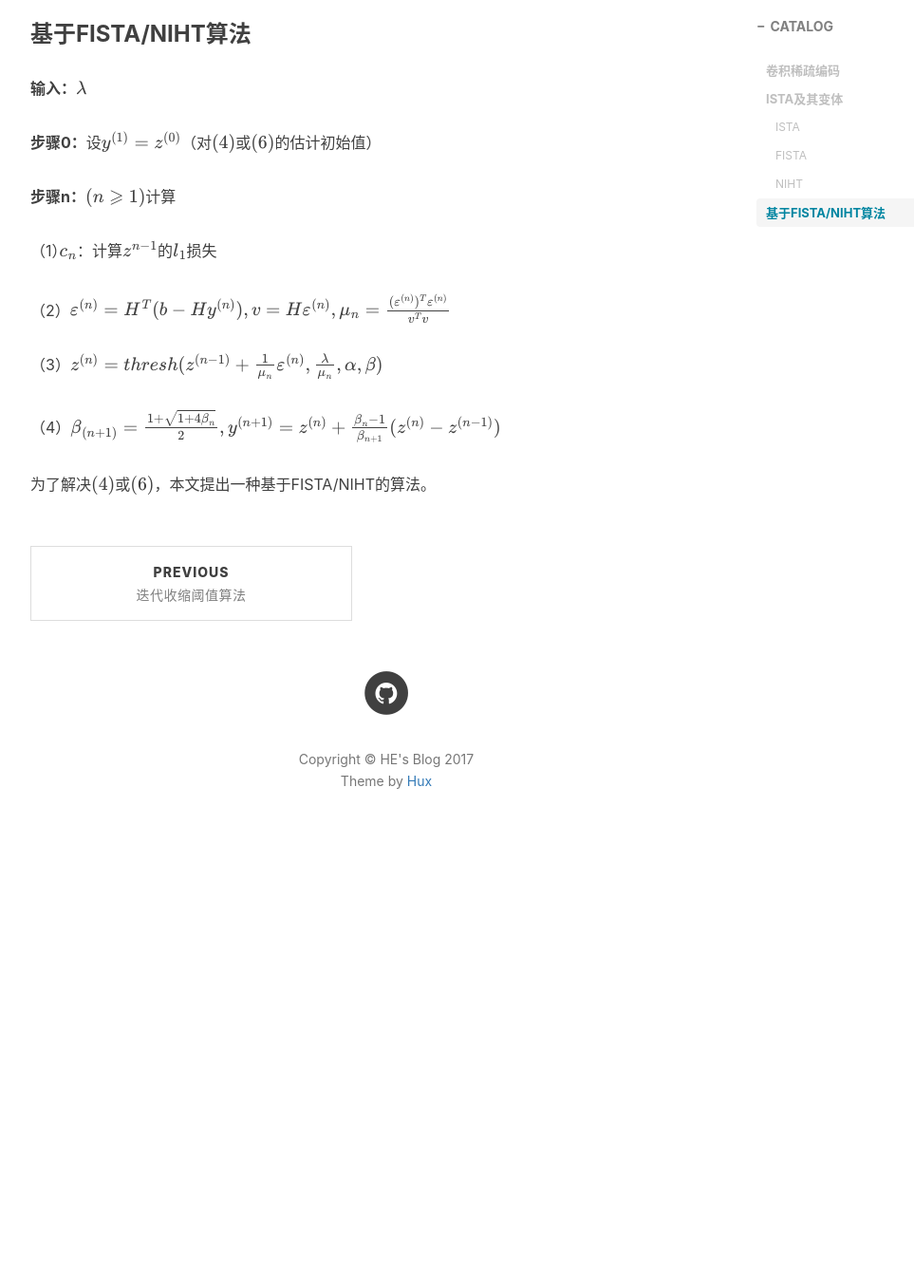
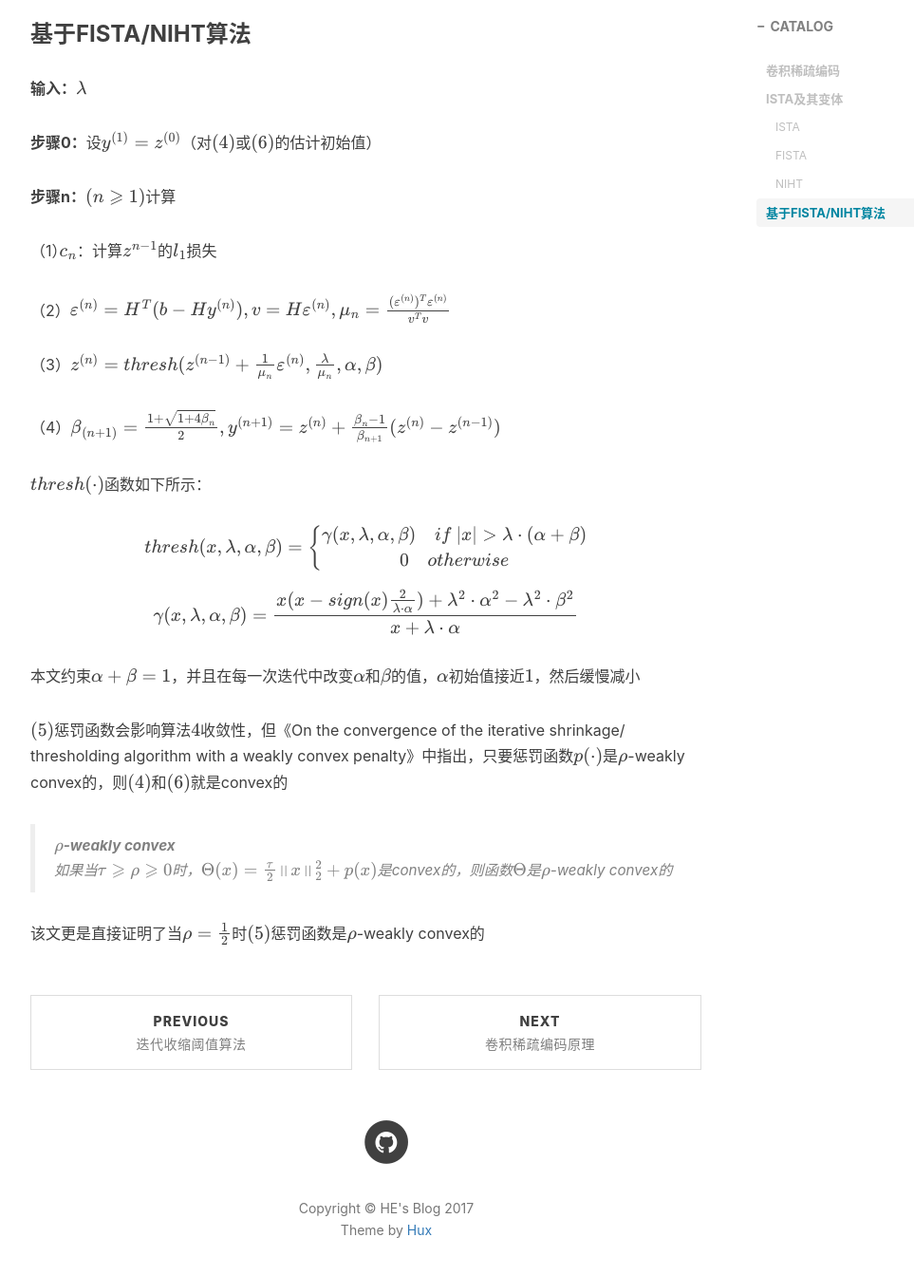
Before and after one commit to HeWenjie/HeWenjie.github.io, a Jekyll site: the page built from _posts/2017-07-03-convolutional-sparse-coding.markdown, in a window 1280 px wide and 1400 px high, scrolled down 4065 px. Shown: the top 1343 px of the window at 95% size, without its empty margins (233-1196 px from the left). Built offline with Jekyll 4.4.1, drawn with Linux system fonts in a browser that asks for light colours; nearby versions of some CDN libraries; formulas are drawn with MathJax 3; comment, search, counter and statistics services are not loaded; before the commit the page ends 4992 px from its top, so only the background shows below that.

```diff
--- a/_posts/2017-07-03-convolutional-sparse-coding.markdown
+++ b/_posts/2017-07-03-convolutional-sparse-coding.markdown
@@ -141,4 +141,19 @@ IHT应用于$$(9)$$当$$f(u)=\frac{1}{2}\left\|Hu-b\right\|^{2}_{2}$$且$$p(u)=\
 
 （4）$$\beta_{(n+1)}=\frac{1+\sqrt{1+4\beta_{n}}}{2},y^{(n+1)}=z^{(n)}+\frac{\beta_{n}-1}{\beta_{n+1}}(z^{(n)}-z^{(n-1)})$$
 
-为了解决$$(4)$$或$$(6)$$，本文提出一种基于FISTA/NIHT的算法。
+$$thresh(\cdot)$$函数如下所示：
+
+$$thresh(x,\lambda,\alpha,\beta)=\left\{\begin{matrix}\gamma(x,\lambda,\alpha,\beta)\ \ \ \ if \ |x|>\lambda \cdot (\alpha+\beta)\\0 \ \ \ \ otherwise\end{matrix}\right.$$
+
+$$\gamma(x,\lambda,\alpha,\beta)=\frac{x(x-sign(x)\frac{2}{\lambda \cdot \alpha})+\lambda^{2}\cdot \alpha^{2}-\lambda^{2}\cdot \beta^{2}}{x+\lambda \cdot \alpha}$$
+
+本文约束$$\alpha + \beta = 1$$，并且在每一次迭代中改变$$\alpha$$和$$\beta$$的值，$$\alpha$$初始值接近$$1$$，然后缓慢减小
+
+$$(5)$$惩罚函数会影响算法$$4$$收敛性，但《On the convergence of the iterative shrinkage/
+thresholding algorithm with a weakly convex penalty》中指出，只要惩罚函数$$p(\cdot)$$是$$\rho$$-weakly convex的，则$$(4)$$和$$(6)$$就是convex的
+
+> **$$\rho$$-weakly convex**
+>
+> 如果当$$\tau \geqslant \rho \geqslant 0$$时，$$\Theta(x)=\frac{\tau}{2}\left\|x\right\|^{2}_{2}+p(x)$$是convex的，则函数$$\Theta$$是$$\rho$$-weakly convex的
+
+该文更是直接证明了当$$\rho=\frac{1}{2}$$时$$(5)$$惩罚函数是$$\rho$$-weakly convex的
```
Also changed, not shown: _posts/2017-07-19-convolutional-sparse-coding.markdown (added, +133 -0 lines), img/convolution-sparse-coding/ADMM-algorithm.png (added), img/convolution-sparse-coding/CSCC-model.png (added), img/convolution-sparse-coding/optimization-procedure.png (added).
